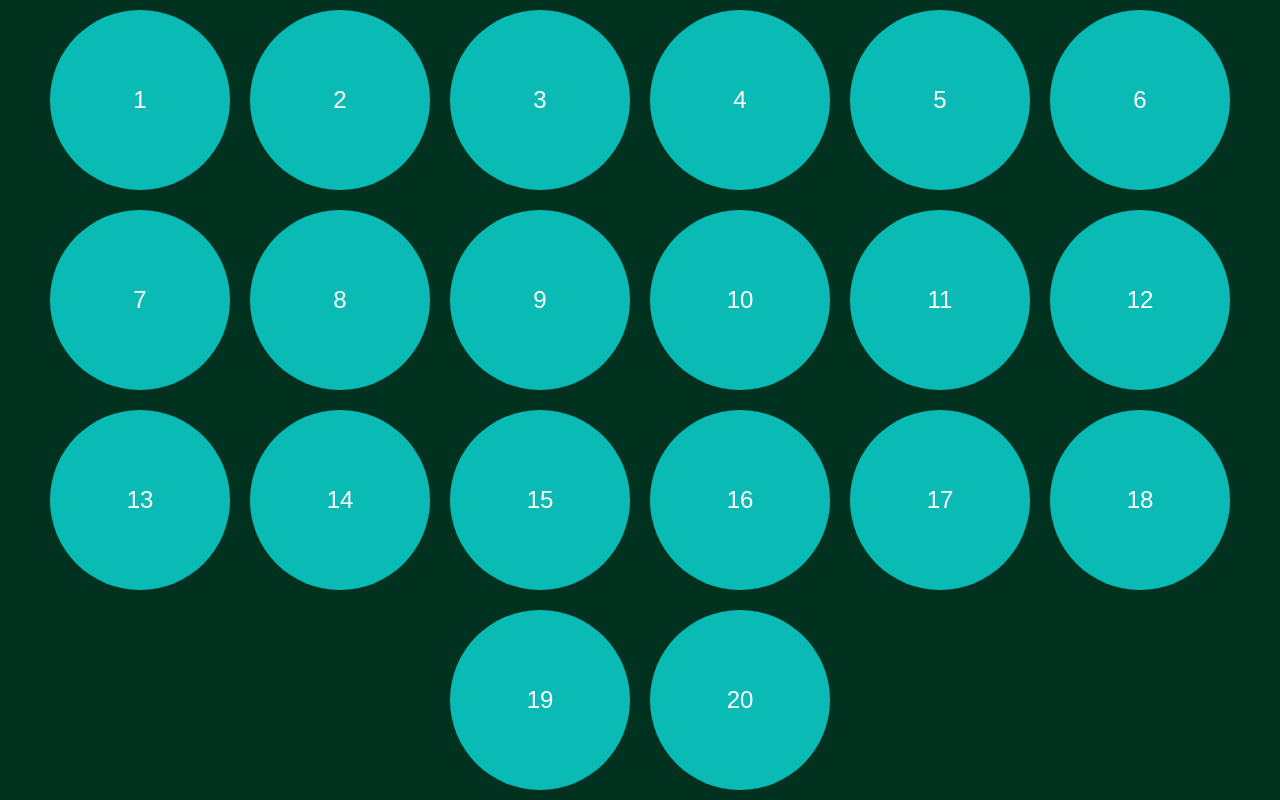
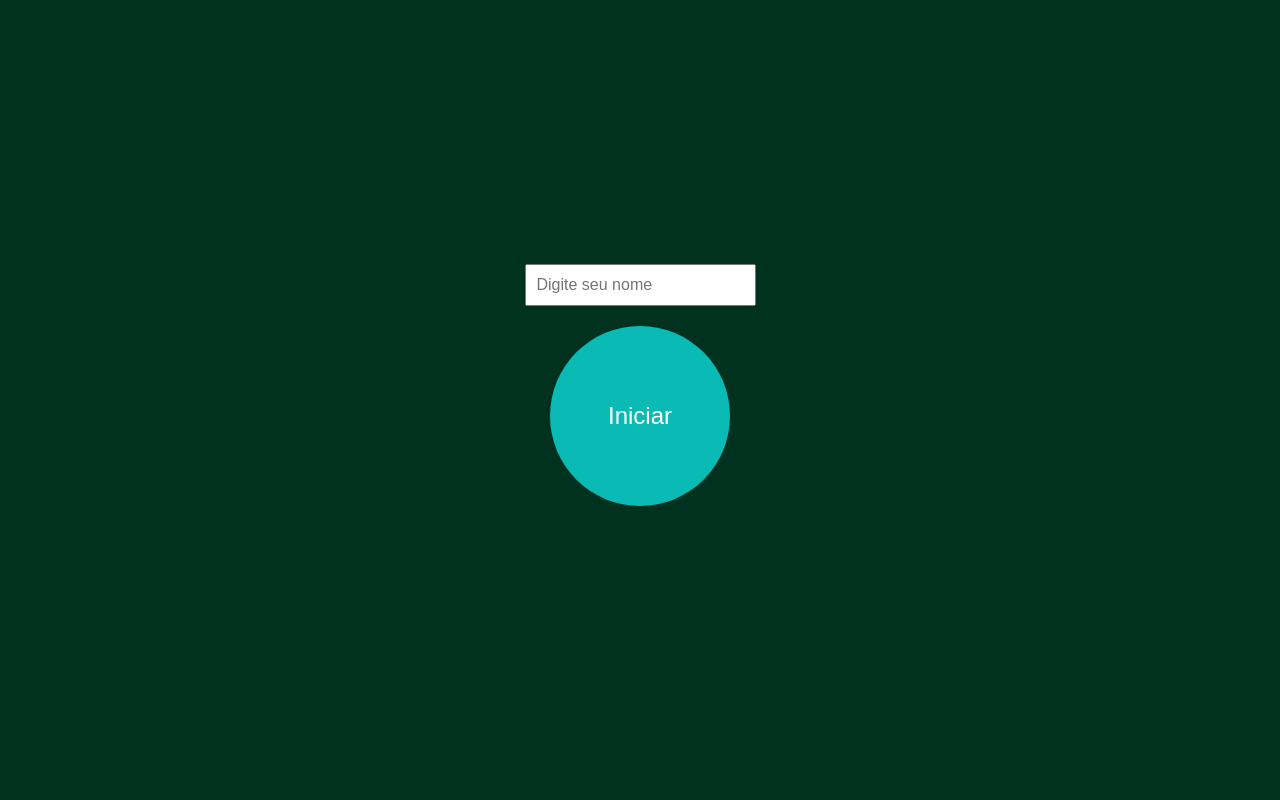
Before and after one commit to Mahkno/app-climatologia1, a plain HTML site: page index.html in a window 1280 px wide. Drawn offline with Linux system fonts and the light colour scheme.

Commit message:
Atualiza o index.html com captura de nome e registro de respostas

```diff
--- a/index.html
+++ b/index.html
@@ -8,7 +8,7 @@
         body {
             background-color: #013220;
             display: flex;
-            flex-wrap: wrap;
+            flex-direction: column;
             justify-content: center;
             align-items: center;
             height: 100vh;
@@ -25,7 +25,6 @@
             border: none;
             cursor: pointer;
         }
-
         @media (max-width: 768px) {
             .button {
                 width: 140px;
@@ -33,23 +32,36 @@
                 font-size: 20px;
             }
         }
-
         @media (max-width: 480px) {
             .button {
                 width: 100px;
                 height: 100px;
                 font-size: 16px;
             }
-
             body {
                 flex-direction: column;
                 justify-content: flex-start;
                 padding-top: 20px;
             }
         }
+        .input-container {
+            display: flex;
+            flex-direction: column;
+            align-items: center;
+            margin-bottom: 20px;
+        }
+        .input-container input {
+            padding: 10px;
+            font-size: 16px;
+            margin-bottom: 10px;
+        }
     </style>
 </head>
 <body>
+    <div class="input-container" id="input-container">
+        <input type="text" id="userName" placeholder="Digite seu nome">
+        <button class="button" onclick="startActivity()">Iniciar</button>
+    </div>
     <script>
         const questions = [
             "O que é a climatologia?",
@@ -74,18 +86,43 @@
             "Como a atividade humana afeta o clima?"
         ];
 
+        let userName = "";
+        let responses = [];
+
+        function startActivity() {
+            userName = document.getElementById("userName").value;
+            if (userName.trim() === "") {
+                alert("Por favor, digite seu nome.");
+                return;
+            }
+            document.getElementById("input-container").style.display = "none";
+            renderButtons();
+        }
+
+        function renderButtons() {
+            for (let i = 0; i < questions.length; i++) {
+                createButton(i);
+            }
+        }
+
         function createButton(i) {
             const button = document.createElement("button");
             button.innerText = i + 1;
             button.className = "button";
             button.onclick = () => {
-                alert(questions[i]);
+                const answer = prompt(questions[i]);
+                responses.push({ question: questions[i], answer: answer });
+                if (responses.length === questions.length) {
+                    displayResults();
+                }
             };
             document.body.appendChild(button);
         }
 
-        for (let i = 0; i < questions.length; i++) {
-            createButton(i);
+        function displayResults() {
+            alert(`Atividade concluída por ${userName}. Confira suas respostas no console.`);
+            console.log(`Atividade concluída por ${userName}`);
+            console.log(responses);
         }
     </script>
 </body>
```
